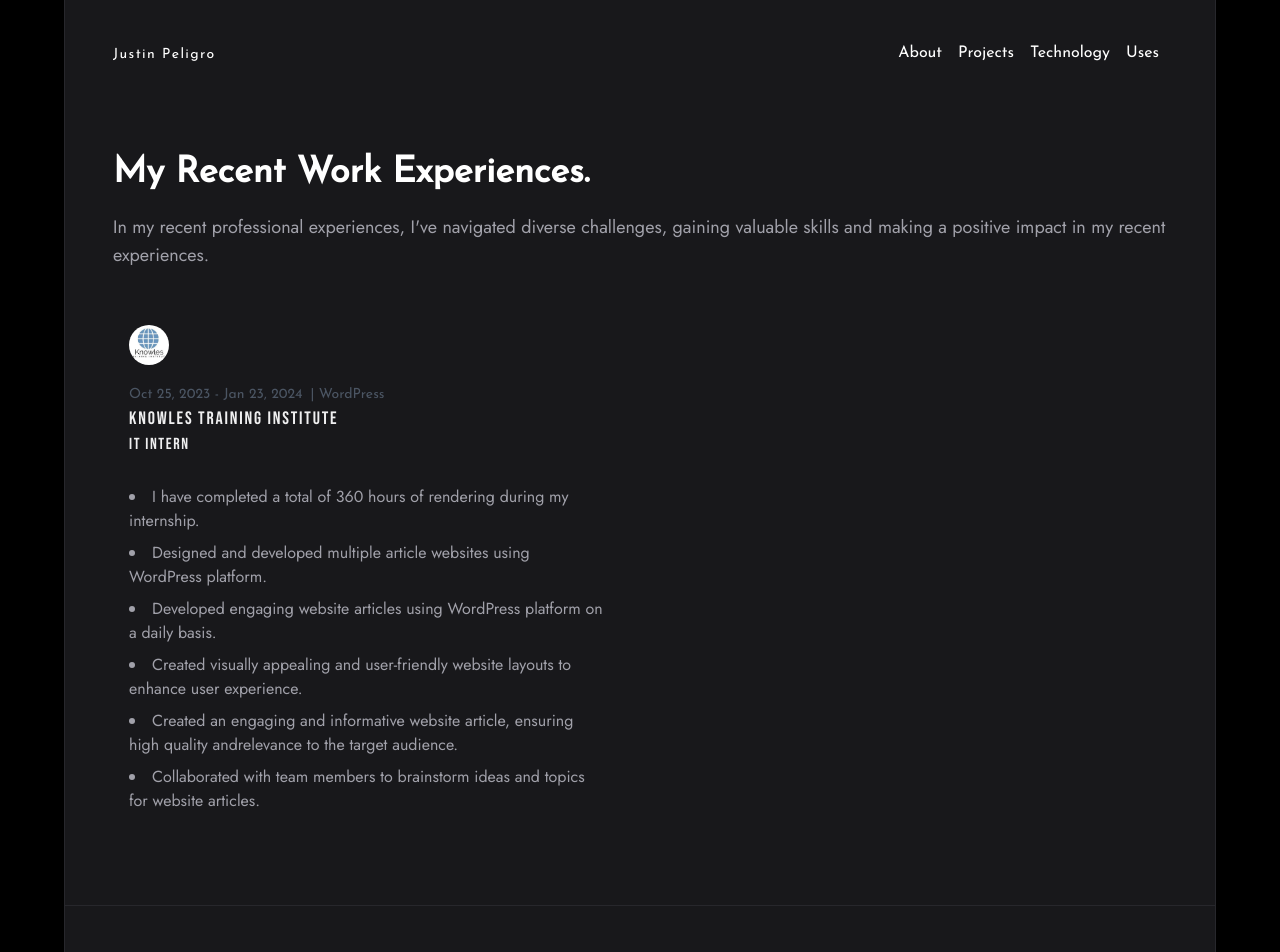
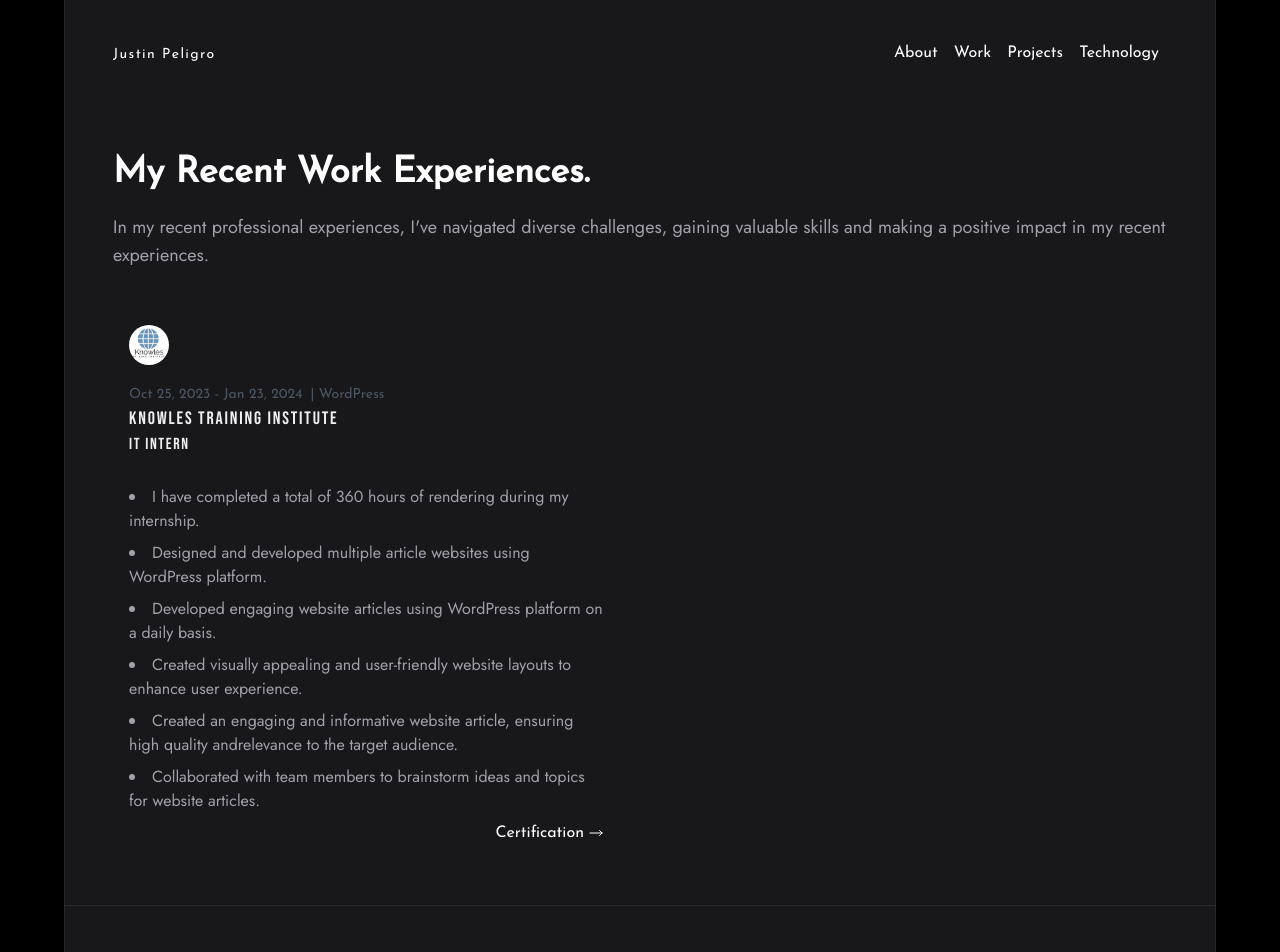
Before and after one commit to sIUzyy/p-portfolio, a React (Vite) app: page /work in a window 1280 px wide. Shown: the top 952 px of the page. Built offline with nearby package versions, Linux system fonts and the light colour scheme.

Commit message:
updating the router

```diff
--- a/src/api/work.jsx
+++ b/src/api/work.jsx
@@ -28,9 +28,7 @@ export const work = [
     },
 
 
-
 ]
-
 
 // persona experiences data...
 export const experiences = [
--- a/src/components/Footer.jsx
+++ b/src/components/Footer.jsx
@@ -7,22 +7,27 @@ const info = [
 
   {
     id: 2,
+    title: 'Work',
+    path: '/work',
+  },
+
+  {
+    id: 3,
     title: 'Projects',
     path: '/projects',
   },
 
   {
-    id: 3,
+    id: 4,
     title: 'Technology',
     path: '/technology',
   },
 
-  {
-    id: 4,
-    title: 'Uses',
-    path: '/uses',
-  },
-
+  // {
+  //   id: 5,
+  //   title: 'Uses',
+  //   path: '/uses',
+  // },
 
 ]
 
--- a/src/components/Navbar.jsx
+++ b/src/components/Navbar.jsx
@@ -8,21 +8,28 @@ const navbar = [
 
   {
     id: 2,
+    name: 'Work',
+    path: '/work',
+  },
+
+
+  {
+    id: 3,
     name: 'Projects',
     path: '/projects',
   },
 
   {
-    id: 3,
+    id: 4,
     name: 'Technology',
     path: '/technology',
   },
 
-  {
-    id: 4,
-    name: 'Uses',
-    path: '/uses',
-  },
+  // {
+  //   id: 4,
+  //   name: 'Uses',
+  //   path: '/uses',
+  // },
 
 
 ]
--- a/src/pages/Work.jsx
+++ b/src/pages/Work.jsx
@@ -1,6 +1,8 @@
 
 import React from 'react'
 import { work } from '../api/work'
+import { Link } from 'react-router-dom'
+import { HiOutlineArrowLongRight } from "react-icons/hi2";
 
 const Work = () => {
 
@@ -52,6 +54,13 @@ const Work = () => {
         )}
         </div>
 
+        <div className='flex justify-end  font-h1 '>
+          <div className='flex justify-between items-center'>
+            <Link className='mr-1' target='_blank'  to={'https://drive.google.com/drive/folders/1XPDSIXH7AIiQDvT_PBw5oazt9tnmQvpN?usp=sharing'}>Certification</Link>
+            <HiOutlineArrowLongRight/>
+          </div>
+        </div>
+
 
 
       </div>
```
Also changed, not shown: src/assets/logo.png (deleted).
